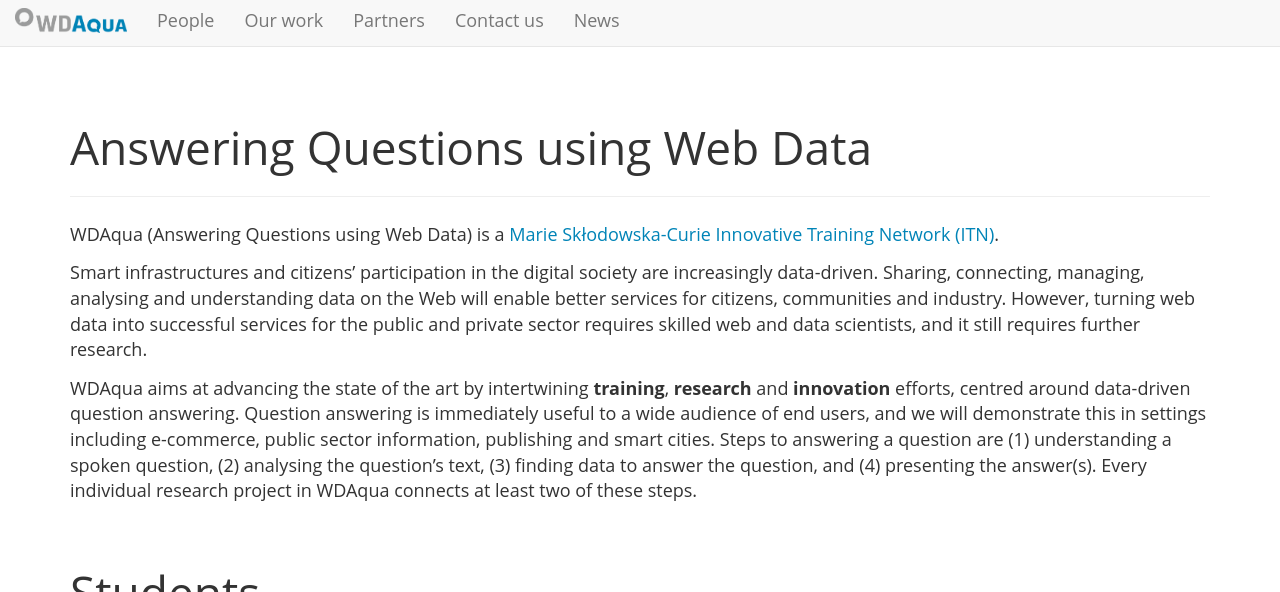
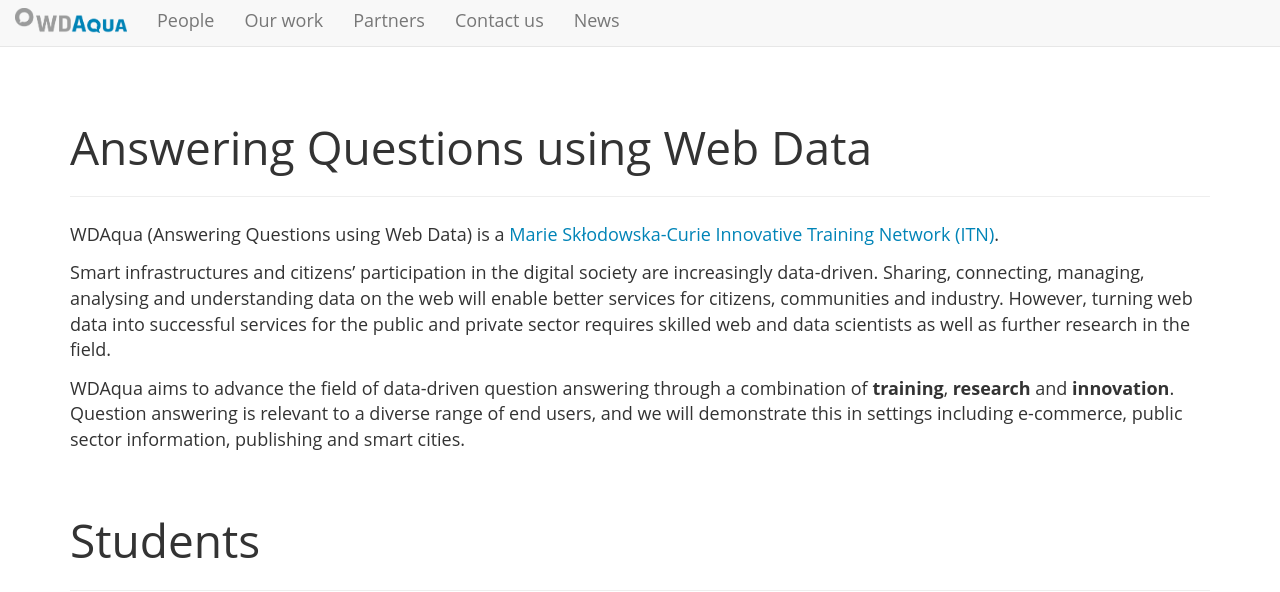
Before and after one commit to manolis-koubarakis/wdaqua.github.io, a Jekyll site: the page built from index.html, in a window 1280 px wide and 900 px high, scrolled down 462 px, cut to the strip 0-592 px from the top of the window. Built offline with Jekyll 4.4.1, drawn with Linux system fonts in a browser that asks for light colours; nearby versions of some CDN libraries.

Commit message:
Edits to main copy

```diff
--- a/index.html
+++ b/index.html
@@ -8,8 +8,8 @@ layout: default
   </div>
 
 	<p>WDAqua (Answering Questions using Web Data) is a <a href="http://ec.europa.eu/research/mariecurieactions/">Marie Skłodowska-Curie Innovative Training Network (ITN)</a>.</p>
-  <p>Smart infrastructures and citizens’ participation in the digital society are increasingly data-driven. Sharing, connecting, managing, analysing and understanding data on the Web will enable better services for citizens, communities and industry. However, turning web data into successful services for the public and private sector requires skilled web and data scientists, and it still requires further research.</p>
-  <p>WDAqua aims at advancing the state of the art by intertwining <strong>training</strong>, <strong>research</strong> and <strong>innovation</strong> efforts, centred around data-driven question answering. Question answering is immediately useful to a wide audience of end users, and we will demonstrate this in settings including e-commerce, public sector information, publishing and smart cities. Steps to answering a question are (1) understanding a spoken question, (2) analysing the question’s text, (3) finding data to answer the question, and (4) presenting the answer(s). Every individual research project in WDAqua connects at least two of these steps.</p>
+  <p>Smart infrastructures and citizens’ participation in the digital society are increasingly data-driven. Sharing, connecting, managing, analysing and understanding data on the web will enable better services for citizens, communities and industry. However, turning web data into successful services for the public and private sector requires skilled web and data scientists as well as further research in the field.</p>
+  <p>WDAqua aims to advance the field of data-driven question answering through a  combination of <strong>training</strong>, <strong>research</strong> and <strong>innovation</strong>. Question answering is relevant to a diverse range of end users, and we will demonstrate this in settings including e-commerce, public sector information, publishing and smart cities.</p>
 </div>
 
 <div class='container'>
```
